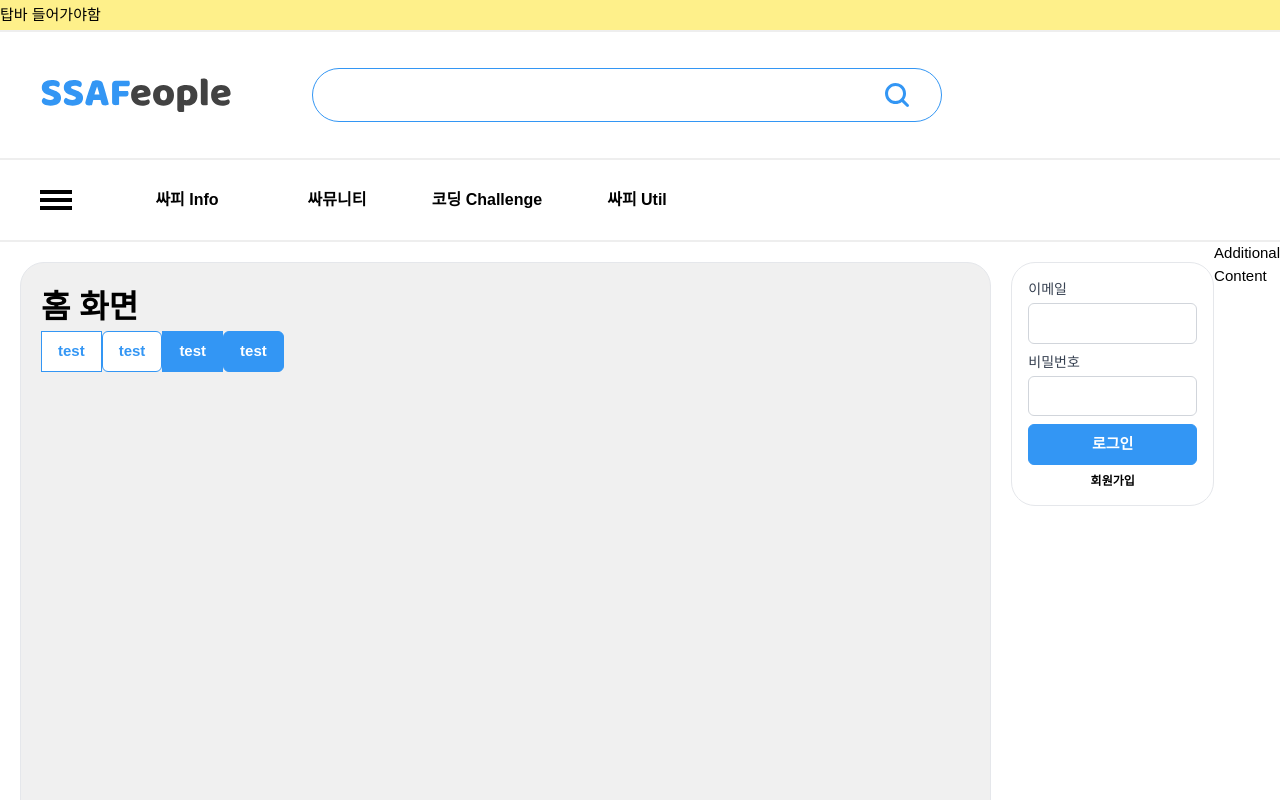
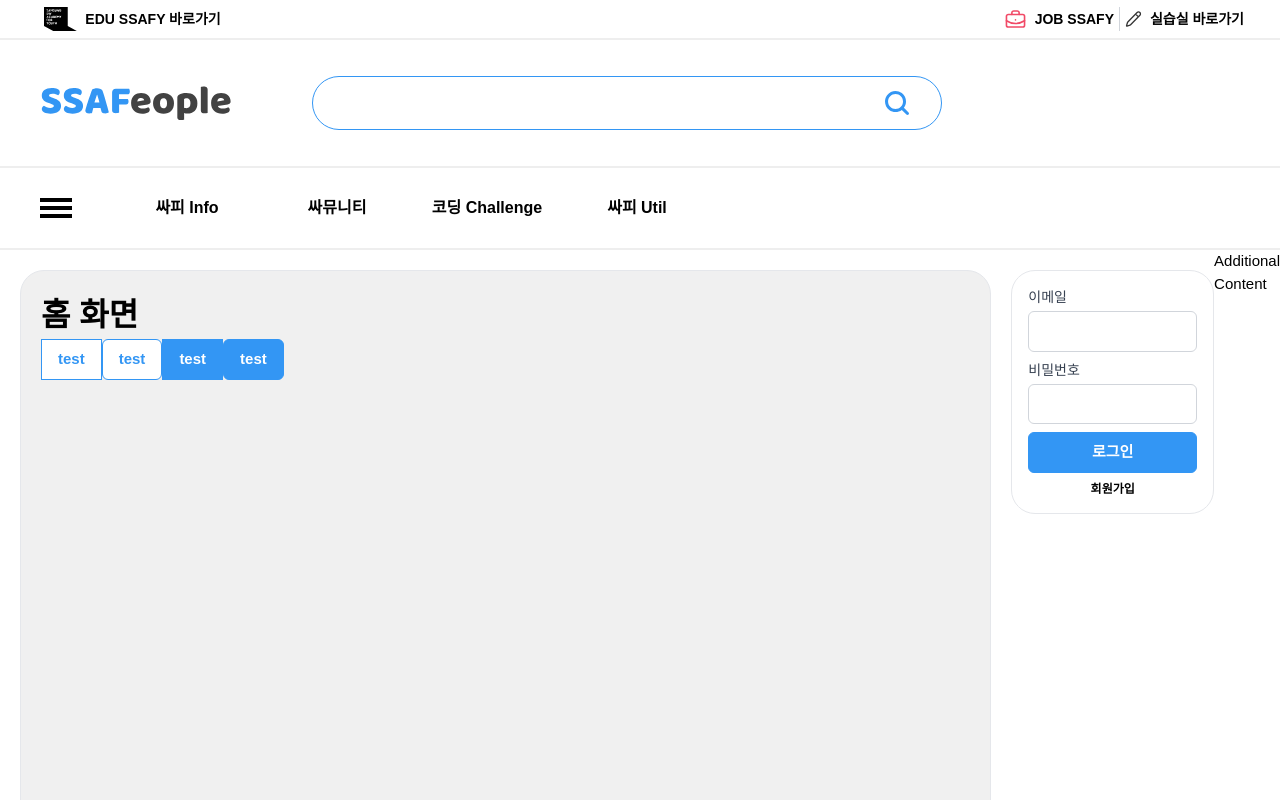
Before and after one commit to project-study-ssafy/SSAFeople-vue, a Vue app: page / in a window 1280 px wide. Shown: the top 800 px of the page. Built offline with nearby package versions, Linux system fonts and the light colour scheme; a web font is replaced by a local one.

Commit message:
modify MainTopbar

```diff
--- a/src/components/MainTopbar.vue
+++ b/src/components/MainTopbar.vue
@@ -1,15 +1,48 @@
 <template>
   <div
-    class="grid grid-cols-[1fr_minmax(1148px,_1280px)_1fr] bg-white h-8 border-[#EEEEEE] border-b-2"
+    class="grid grid-cols-[1fr_minmax(1148px,_1280px)_1fr] bg-white h-10 border-[#EEEEEE] border-b-2"
   >
     <div class="col-span-1"></div>
     <div
-      class="col-span-1 w-full text-black bg-yellow-200 flex flex-row items-center"
+      class="col-span-1 w-full text-black m-1 flex flex-row items-center px-10 justify-between"
     >
-      탑바 들어가야함
+      <a
+        href="https://edu.ssafy.com"
+        target="_blank"
+        rel="noopener noreferrer"
+        class="flex flex-row justify-between items-center text-center"
+      >
+        <img :src="ssafyLogo" alt="에듀싸피" class="h-6 mr-2" />
+        <span class="font-semibold text-sm">EDU SSAFY 바로가기</span>
+      </a>
+      <div class="flex flex-row justify-between w-60">
+        <a
+          href="https://job.ssafy.com/"
+          target="_blank"
+          rel="noopener noreferrer"
+          class="flex flex-row justify-between items-center text-center"
+        >
+          <img :src="briefcase" alt="" class="h-6 mr-2" />
+          <span class="font-semibold text-sm">JOB SSAFY</span>
+        </a>
+        <span class="border-r h-6 border-gray-300"></span>
+        <a
+          href="https://project.ssafy.com/"
+          target="_blank"
+          rel="noopener noreferrer"
+          class="flex flex-row justify-between items-center text-center"
+        >
+          <img :src="pencil" alt="" class="h-4 mr-2" />
+          <span class="font-semibold text-sm">실습실 바로가기</span>
+        </a>
+      </div>
     </div>
     <div class="col-span-1"></div>
   </div>
 </template>
-<script setup></script>
+<script setup>
+import ssafyLogo from "@/assets/icons/edu_ssafy.svg";
+import pencil from "@/assets/icons/pencil.svg";
+import briefcase from "@/assets/icons/briefcase.svg";
+</script>
 <style scoped></style>
```
